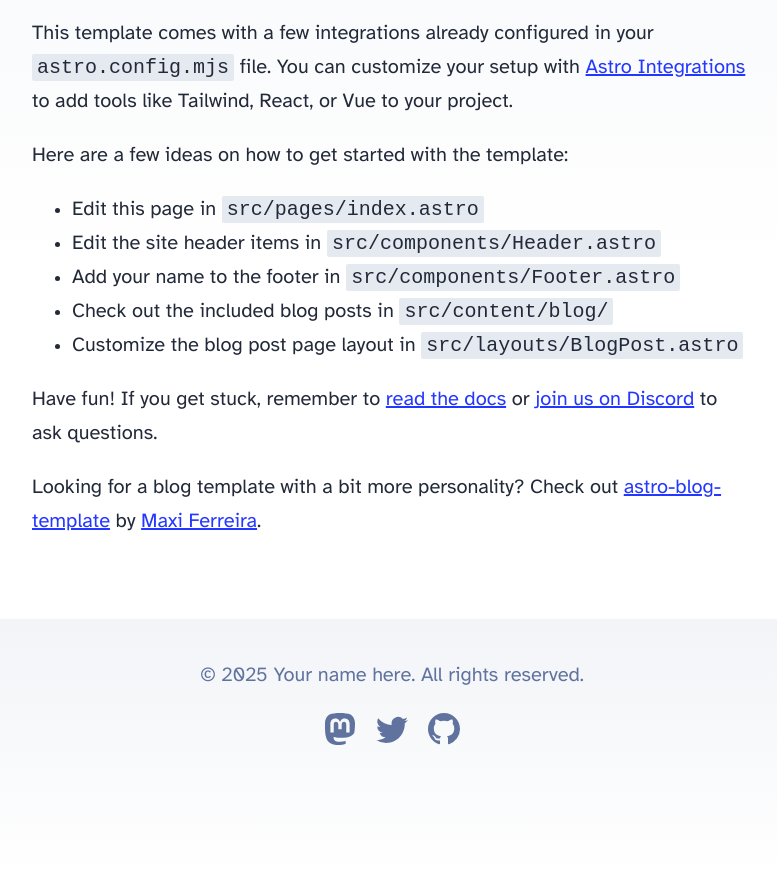
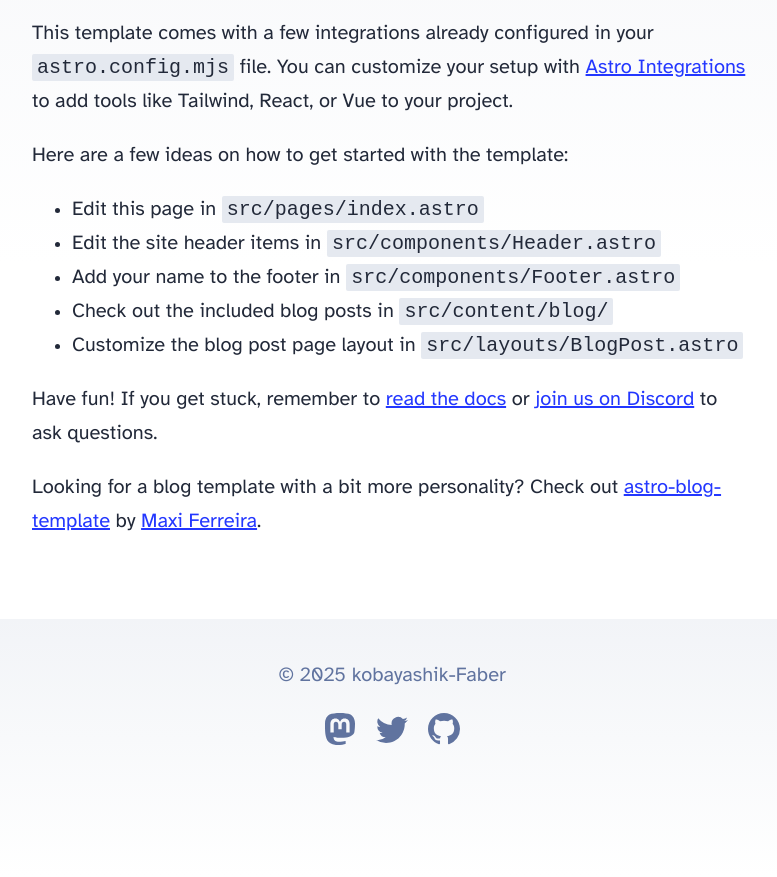
Before and after one commit to kobayashik-Faber/testing-sites, an Astro site in the folder packages/astro/: page / in a window 1280 px wide. Shown: the part 336-1213 px from the top of the page, without its empty margins (248-1025 px from the left). Built offline with nearby package versions, Linux system fonts and the light colour scheme; Astro itself is replaced by a stand-in of ours.

Commit message:
⚖️ Fix copyright notice to comply with Japanese copyright law
- Replace dynamic year with fixed publication year (2025)
- Update author name to GitHub username
- Remove unnecessary "All rights reserved" clause

```diff
--- a/packages/astro/src/components/Footer.astro
+++ b/packages/astro/src/components/Footer.astro
@@ -1,9 +1,8 @@
 ---
-const today = new Date();
 ---
 
 <footer>
-	&copy; {today.getFullYear()} Your name here. All rights reserved.
+	&copy; 2025 kobayashik-Faber
 	<div class="social-links">
 		<a href="https://m.webtoo.ls/@astro" target="_blank">
 			<span class="sr-only">Follow Astro on Mastodon</span>
```
